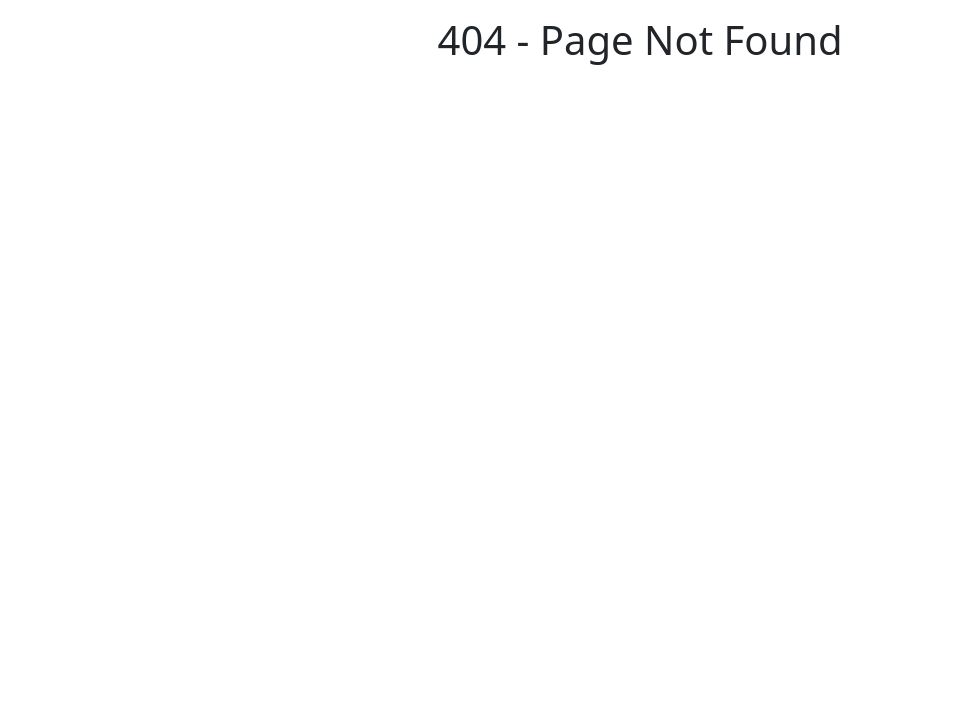
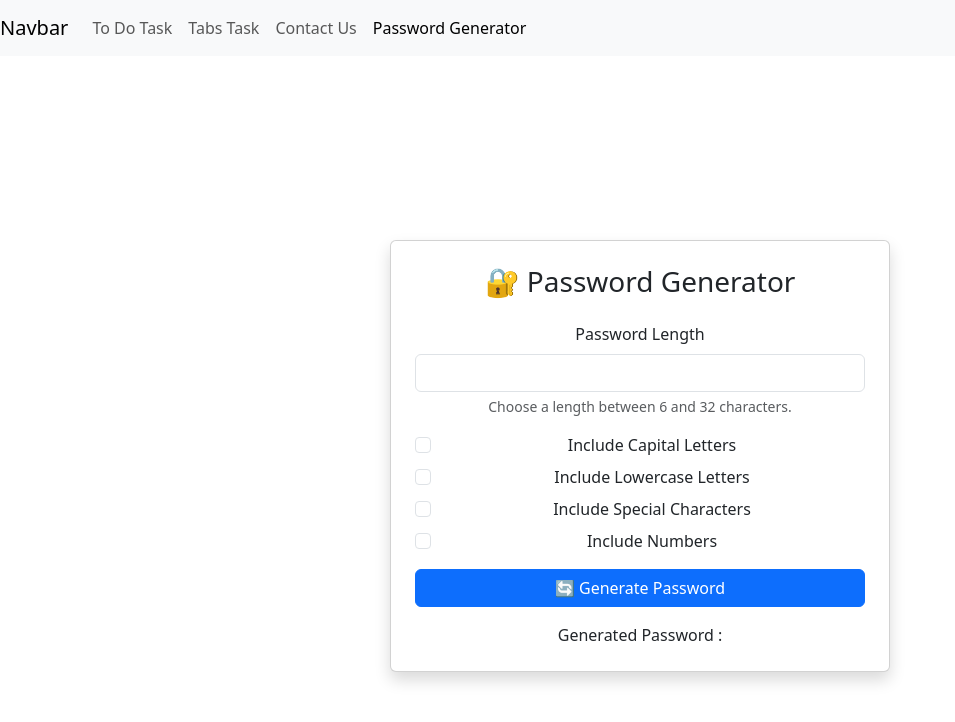
Before and after one commit to ManavNanda07/React-ToDoTask, a React (Create React App) app: page /password-generator in a window 1280 px wide. Before the commit this address had no page. Shown: the top 722 px of the page, without its empty margins (0-955 px from the left). Built offline with nearby package versions, Linux system fonts and the light colour scheme.

Commit message:
feat: added password generator
Added an functionality of password generator where user provide length and what type of password want like uppercase,lowercase,number,special character etc.

```diff
--- /dev/null
+++ b/src/Data/DummyPassKeyData.jsx
@@ -0,0 +1,8 @@
+const CharacterSets = {
+  UppercaseLetters: 'ABCDEFGHIJKLMNOPQRSTUVWXYZ',
+  LowercaseLetters: 'abcdefghijklmnopqrstuvwxyz',
+  Numbers: '0123456789',
+  SpecialCharacters: '!@#$%^&*()_+-=[]{}|;:\'",.<>?/~`'
+};
+
+export default CharacterSets;
--- a/src/Header.jsx
+++ b/src/Header.jsx
@@ -31,6 +31,12 @@ export default function Header() {
         >
           Contact Us
         </Link>
+        <Link
+          className={`nav-item nav-link ${currentUrl === '/password-generator' ? 'active' : ''}`}
+          to="/password-generator"
+        >
+          Password Generator
+        </Link>
       </div>
   </div>
 </nav>
--- /dev/null
+++ b/src/PasswordGenerator.jsx
@@ -0,0 +1,130 @@
+import React, { useState } from 'react'
+import './App.css';
+import CharacterSets from './Data/DummyPassKeyData';
+import { toast } from 'react-toastify';
+
+export default function PasswordGenerator() {
+    let [passwordForm,setPasswordForm]=useState({
+        Length:undefined,
+        CapitalLetters: false,
+        LowercaseLetters: false,
+        SpecialCharacters: false,
+        Numbers: false
+    });
+    let[generatedPassword,setPassword]= useState();
+
+    const submitForm = (event)=>{
+        event.preventDefault();
+        let wholeCharacters ='';
+        let generatedPassword = '';
+
+        if(passwordForm.Length==undefined){
+            toast.error('Please provide valid length');
+            return;
+        }
+        if(passwordForm.CapitalLetters)wholeCharacters += CharacterSets.UppercaseLetters;
+        if(passwordForm.LowercaseLetters)wholeCharacters += CharacterSets.LowercaseLetters;
+        if(passwordForm.Numbers)wholeCharacters += CharacterSets.Numbers;
+        if(passwordForm.SpecialCharacters)wholeCharacters += CharacterSets.SpecialCharacters;
+        for(let i =0; i<passwordForm.Length; i++){
+            generatedPassword += wholeCharacters.charAt(Math.floor(Math.random() * wholeCharacters.length ));
+        }
+        setPassword(generatedPassword);
+    }
+
+    let handleChange = (e)=>{
+        const { name, type, value, checked } = e.target;
+        setPasswordForm((prev) => ({
+            ...prev,
+            [name]: type === 'checkbox' ? checked : value
+        }));
+    }
+
+
+    return (
+        <div className="container d-flex align-items-center justify-content-center min-vh-100">
+            <div className="card shadow p-4" style={{ maxWidth: '500px', width: '100%' }}>
+                <h3 className="text-center mb-4">🔐 Password Generator</h3>
+                <form onSubmit={submitForm}>
+                    <div className="mb-3">
+                        <label htmlFor="Length" className="form-label">Password Length</label>
+                        <input
+                            type="number"
+                            className="form-control"
+                            id="Length"
+                            name="Length"
+                            value={passwordForm.Length}
+                            onChange={handleChange}
+                            min="1"
+                        />
+                        <div className="form-text">Choose a length between 6 and 32 characters.</div>
+                    </div>
+
+                    <div className="form-check mb-2">
+                        <input
+                            type="checkbox"
+                            className="form-check-input"
+                            id="CapitalLetters"
+                            name="CapitalLetters"
+                            checked={passwordForm.CapitalLetters}
+                            onChange={handleChange}
+                        />
+                        <label className="form-check-label" htmlFor="CapitalLetters">
+                            Include Capital Letters
+                        </label>
+                    </div>
+
+                    <div className="form-check mb-2">
+                        <input
+                            type="checkbox"
+                            className="form-check-input"
+                            id="LowercaseLetters"
+                            name="LowercaseLetters"
+                            checked={passwordForm.LowercaseLetters}
+                            onChange={handleChange}
+                        />
+                        <label className="form-check-label" htmlFor="LowercaseLetters">
+                            Include Lowercase Letters
+                        </label>
+                    </div>
+
+                    <div className="form-check mb-2">
+                        <input
+                            type="checkbox"
+                            className="form-check-input"
+                            id="SpecialCharacters"
+                            name="SpecialCharacters"
+                            checked={passwordForm.SpecialCharacters}
+                            onChange={handleChange}
+                        />
+                        <label className="form-check-label" htmlFor="SpecialCharacters">
+                            Include Special Characters
+                        </label>
+                    </div>
+
+                    <div className="form-check mb-3">
+                        <input
+                            type="checkbox"
+                            className="form-check-input"
+                            id="Numbers"
+                            name="Numbers"
+                            checked={passwordForm.Numbers}
+                            onChange={handleChange}
+                        />
+                        <label className="form-check-label" htmlFor="Numbers">
+                            Include Numbers
+                        </label>
+                    </div>
+
+                    <button type="submit" className="btn btn-primary w-100">
+                        🔄 Generate Password
+                    </button>
+                </form>
+
+                <div className="mt-3">
+                    Generated Password : {generatedPassword}
+                </div>
+            </div>
+        </div>
+    );
+}
--- a/src/index.js
+++ b/src/index.js
@@ -10,6 +10,7 @@ import App from './App';
 import { ToastContainer } from 'react-toastify';
 import Page404 from './Page404';
 import ContactUsForm from './ContactUsForm';
+import PasswordGenerator from './PasswordGenerator';
 
 const router = createBrowserRouter([
   {
@@ -18,7 +19,8 @@ const router = createBrowserRouter([
     children: [
       { path: '', element: <ToDoList /> },
       { path: 'tabs', element: <Tabs /> },
-      { path:'contact-us', element:<ContactUsForm/>}
+      { path:'contact-us', element:<ContactUsForm/>},
+      { path:'password-generator', element:<PasswordGenerator/>}
     ]
   },
   {
```
